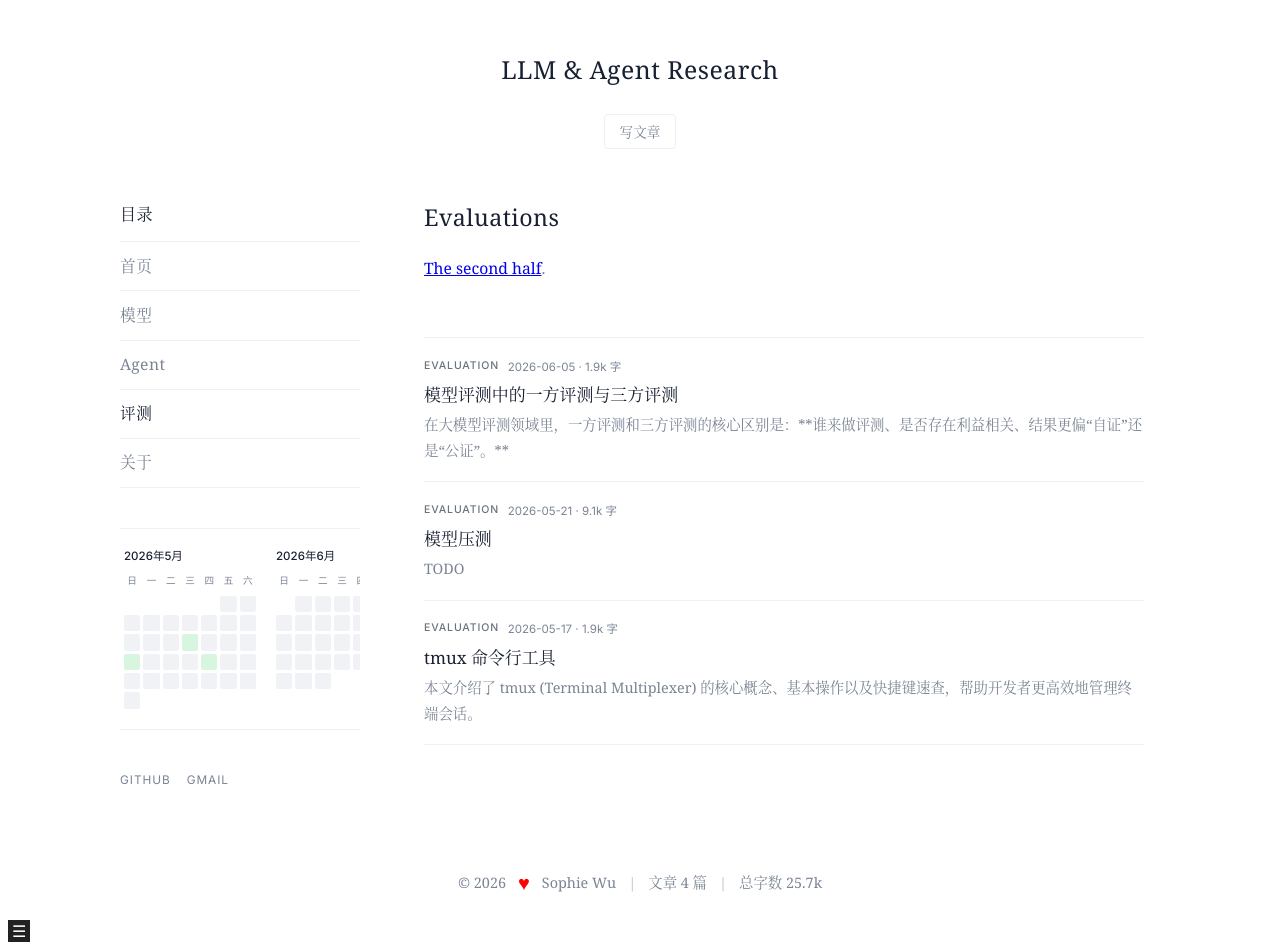
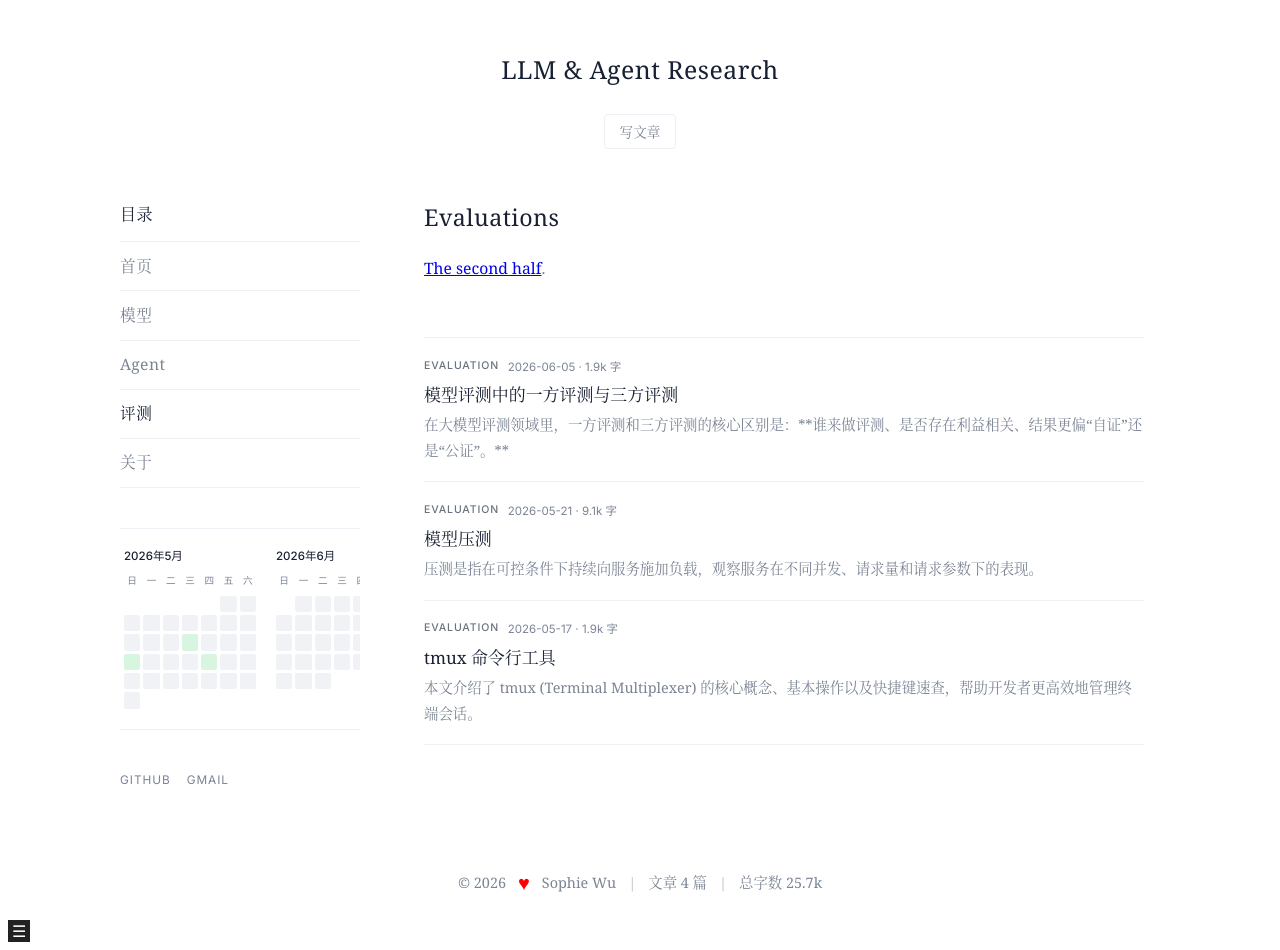
Before and after one commit to agent-2026-sophie/agent_sendiment, a Jekyll site: the page built from evals.md, in a window 1280 px wide and 950 px high. Built offline with Jekyll 4.4.1, drawn with Linux system fonts in a browser that asks for light colours.

Commit message:
update post: 模型压测

```diff
--- a/_evals_posts/2026/05/2026-05-21-pressure-test.md
+++ b/_evals_posts/2026/05/2026-05-21-pressure-test.md
@@ -3,7 +3,7 @@ title: 模型压测
 date: 2026-05-21
 author: Sophie
 tags: [Evaluation]
-excerpt: TODO
+excerpt: 压测是指在可控条件下持续向服务施加负载，观察服务在不同并发、请求量和请求参数下的表现。
 ---
 # 模型压测说明
 
```
